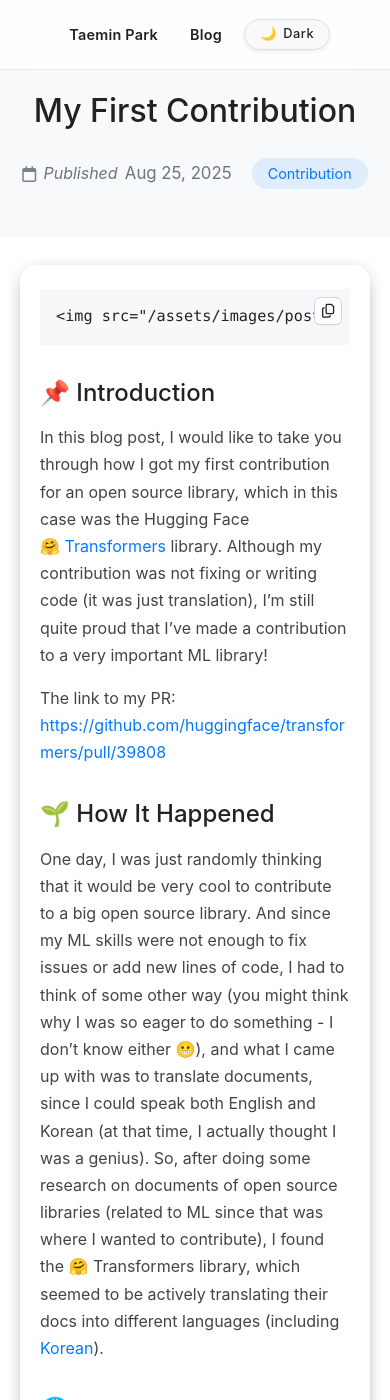
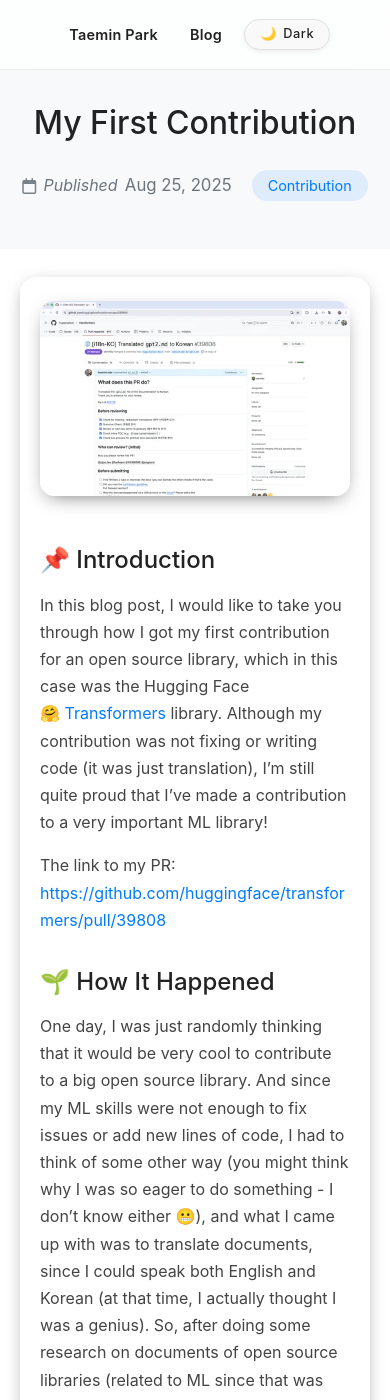
Before and after one commit to taemincode/taemincode.github.io, a Jekyll site: the page built from _posts/2025-08-25-first-contribution.md, in a window 390 px wide and 1400 px high. Built offline with Jekyll 4.4.1, drawn with Linux system fonts in a browser that asks for light colours; some of the changed text lies outside the part shown.

Commit message:
Update responsive image handling and enhance blog post guidelines for accessibility and performance

`````diff
--- a/_includes/responsive-image.html
+++ b/_includes/responsive-image.html
@@ -46,5 +46,5 @@
             {% endif %}
         {% endif %}
     {% endfor %}
-    <img src="{{ normalized_src | relative_url }}" {% if srcset_entries != '' %}srcset="{{ srcset_entries }}" sizes="{{ sizes_attr }}"{% endif %} alt="{{ alt_text }}" {% if css_class != '' %}class="{{ css_class }}"{% endif %} loading="{{ loading_mode }}" decoding="{{ decoding_mode }}" {% if width_attr %}width="{{ width_attr }}"{% endif %}{% if height_attr %} height="{{ height_attr }}"{% endif %}>
+<img src="{{ normalized_src | relative_url }}" {% if srcset_entries != '' %}srcset="{{ srcset_entries }}" sizes="{{ sizes_attr }}"{% endif %} alt="{{ alt_text }}" {% if css_class != '' %}class="{{ css_class }}"{% endif %} loading="{{ loading_mode }}" decoding="{{ decoding_mode }}" {% if width_attr %}width="{{ width_attr }}"{% endif %}{% if height_attr %} height="{{ height_attr }}"{% endif %}>
 {% endif %}
--- a/_sass/_post.scss
+++ b/_sass/_post.scss
@@ -163,7 +163,7 @@
 	.post-nav { gap:1.75rem; }
 }
 @media (max-width:768px){
-	.post-hero { padding:5.75rem 1.25rem 3rem; }
+	.post-hero { padding:6.5rem 1.25rem 3rem; }
 	.post-container { padding:1.75rem 1.25rem 0rem; }
 	/* keep card comfortable on narrow viewports */
 	.post-content { padding:1.5rem 1.25rem 2rem; }
--- a/llms.txt
+++ b/llms.txt
@@ -63,6 +63,8 @@
 - Blog posts:
   - Write introductions with emoji headings (e.g., `## 📌 Introduction`) if consistent with current style.
   - Include at least one image or diagram when referencing data/visuals. Place supporting images in `assets/images/posts/<year>/<slug>/`.
+  - Generate responsive image sets: export WebP derivatives at multiple widths (e.g., `thumbnail.webp`, `thumbnail-480w.webp`) and wire them via `<picture>` or `srcset` so listings and posts pick the right size. Keep a fallback format only when required by the template.
+  - Always ship `alt`, `width`, `height`, and `loading="lazy"` on inline images to preserve accessibility and layout stability.
   - For tutorials, code blocks should include language hints (```` ```python ````). `rouge` handles highlighting.
   - Add `last_modified_at` when editing existing posts to surface “Updated” badge.
   - Populate `inspired_by` (or `artist_inspiration`) to credit artwork on listing cards; omit when not applicable.
`````
